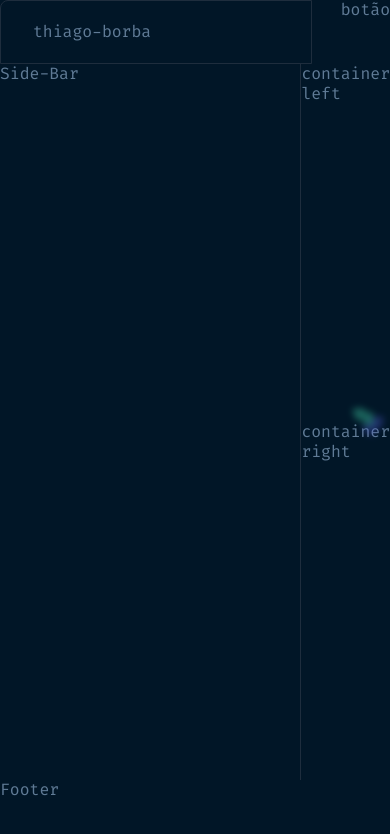
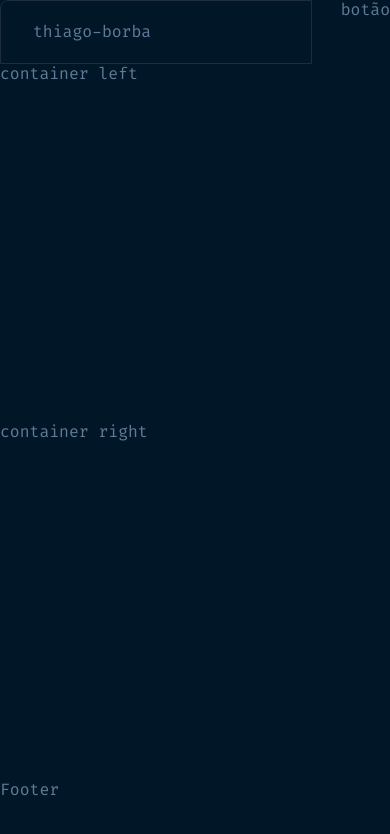
Before and after one commit to thiagoborba/Portifolio-web, a React (Vite) app: page / in a window 390 px wide. Shown: the top 834 px of the page. Built offline with nearby package versions, Linux system fonts and the light colour scheme.

Commit message:
feat: remove background e ajuta @media

```diff
--- a/src/Components/Container/index.tsx
+++ b/src/Components/Container/index.tsx
@@ -1,5 +1,5 @@
 import './styles.scss';
-import Background from '@/Assets/Svg/Background Blurs.svg?react';
+// import Background from '@/Assets/Svg/Background Blurs.svg?react';
 
 export function Container() {
   return (
@@ -7,7 +7,7 @@ export function Container() {
       <div className="container-left">container left</div>
       <div className="container-right">
         container right
-        <Background className="background" />
+        {/* <Background className="background" /> */}
       </div>
     </div>
   );
--- a/src/Components/Container/styles.scss
+++ b/src/Components/Container/styles.scss
@@ -6,10 +6,14 @@
   display: flex;
   flex-direction: row;
 
+  @media (max-width: 1024px) {
+    flex-direction: column;
+  }
+
   .container-left {
     width: 50%;
     height: 100%;
-    @media screen and (max-width: 1024px) {
+    @media (max-width: 1024px) {
       width: 100%;
       height: 100%;
     }
@@ -18,14 +22,10 @@
   .container-right {
     width: 50%;
     height: 100%;
-    @media screen and (max-width: 1024px) {
+    @media (max-width: 1024px) {
       width: 100%;
       height: 100%;
     }
-  }
-
-  @media screen and (max-width: 1024px) {
-    flex-direction: column;
   }
 }
 
--- a/src/Components/SideNav/styles.scss
+++ b/src/Components/SideNav/styles.scss
@@ -4,4 +4,8 @@
   width: $side-bar-width;
   height: 100%;
   border-right: $border;
+
+  @media (max-width: $responsiveMd) {
+    display: none !important;
+  }
 }
```
